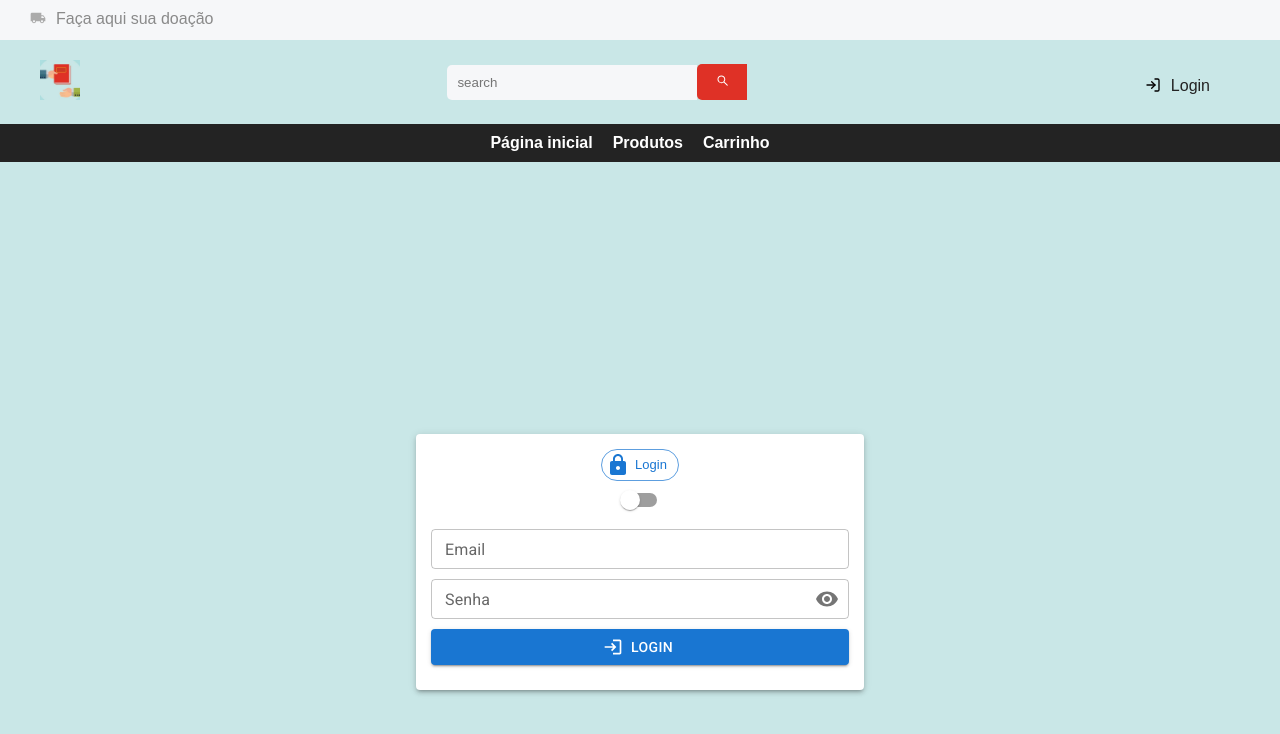
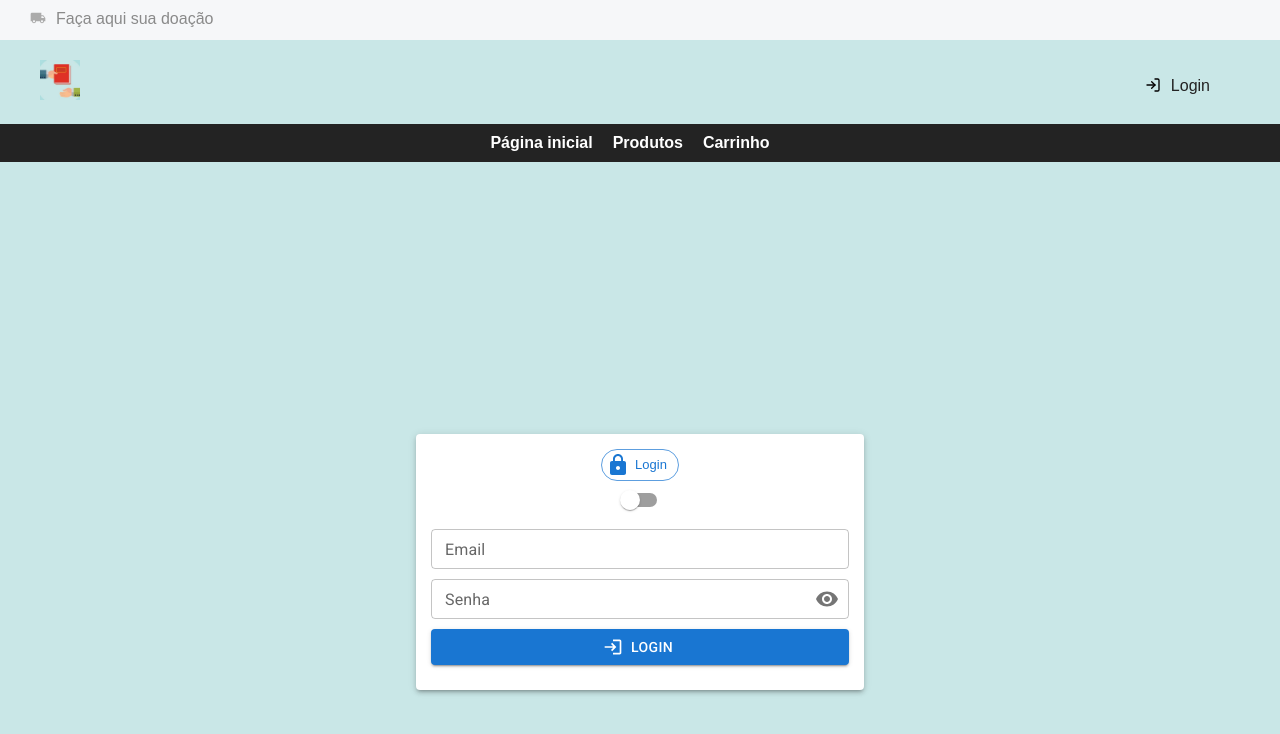
Before and after one commit to DoaFacil-TrabalhoFullstack/frontend-doafacil, a React (Create React App) app: page /login in a window 1280 px wide. Shown: the top 734 px of the page. Built offline with nearby package versions, Linux system fonts and the light colour scheme.

Commit message:
desativando pesquisa de produtos em login e productDetails

```diff
--- a/src/components/Nav/Nav.css
+++ b/src/components/Nav/Nav.css
@@ -51,6 +51,10 @@
   width: 250px;
   border: none;
   background: #f6f7f9;
+}
+
+.header .mid_header .disable_search_box {
+  display: none;
 }
 
 .header .mid_header .search_box button {
--- a/src/components/Nav/Nav.tsx
+++ b/src/components/Nav/Nav.tsx
@@ -2,8 +2,6 @@ import React from 'react';
 import { MdLocalShipping } from 'react-icons/md';
 import { AiOutlineSearch } from 'react-icons/ai';
 import { FiLogIn } from 'react-icons/fi';
-import { CiUser } from 'react-icons/ci';
-import { Link } from 'react-router-dom';
 
 import './Nav.css';
 
@@ -11,8 +9,14 @@ interface NavProps {
   search: any;
   setSearch: any;
   searchProduct: any;
+  enable: boolean;
 }
-const Nav: React.FC<NavProps> = ({ search, setSearch, searchProduct }) => {
+const Nav: React.FC<NavProps> = ({
+  search,
+  setSearch,
+  searchProduct,
+  enable,
+}) => {
   return (
     <>
       <div className="header">
@@ -33,7 +37,7 @@ const Nav: React.FC<NavProps> = ({ search, setSearch, searchProduct }) => {
               ></img>
             </a>
           </div>
-          <div className="search_box">
+          <div className={enable ? 'search_box' : 'disable_search_box'}>
             <input
               type="text"
               value={search}
--- a/src/pages/Home/index.tsx
+++ b/src/pages/Home/index.tsx
@@ -59,6 +59,7 @@ export default function Home() {
         search={search}
         setSearch={setSearch}
         searchProduct={searchProduct}
+        enable={true}
       />
       <div className="home">
         <div className="trending">
--- a/src/pages/Login/index.tsx
+++ b/src/pages/Login/index.tsx
@@ -20,6 +20,7 @@ export default function Login() {
         search={undefined}
         setSearch={undefined}
         searchProduct={undefined}
+        enable={false}
       ></Nav>
       <div className="containerLogin">
         <Paper elevation={3} className="form-container">
--- a/src/pages/ProductDetails/index.tsx
+++ b/src/pages/ProductDetails/index.tsx
@@ -46,6 +46,7 @@ const ProductDetails = () => {
         search={undefined}
         setSearch={undefined}
         searchProduct={undefined}
+        enable={false}
       ></Nav>
       <div className="containerProductDetails">
         <div className="cardProductDetails">
--- a/src/pages/Products/index.tsx
+++ b/src/pages/Products/index.tsx
@@ -61,6 +61,7 @@ const Produtos = () => {
         search={search}
         setSearch={setSearch}
         searchProduct={searchProduct}
+        enable={true}
       />
 
       <div className="products">
```
